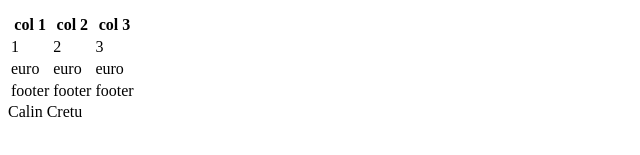
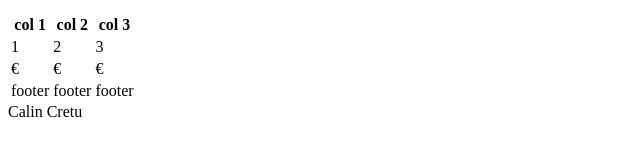
Before and after one commit to CalinCretu/106-esercizi, a plain HTML site: page html-intro/index.html in a window 1280 px wide. Shown: the part 145-300 px from the top of the page, 0-640 px from the left. Drawn offline with Linux system fonts and the light colour scheme.

Commit message:
ADD - fine esercizio

```diff
--- a/html-intro/index.html
+++ b/html-intro/index.html
@@ -36,9 +36,9 @@
             <td>3</td>
           </tr>
           <tr>
-            <td>euro</td>
-            <td>euro</td>
-            <td>euro</td>
+            <td>&euro;</td>
+            <td>&euro;</td>
+            <td>&euro;</td>
           </tr>
         </tbody>
         <tfoot>
```
